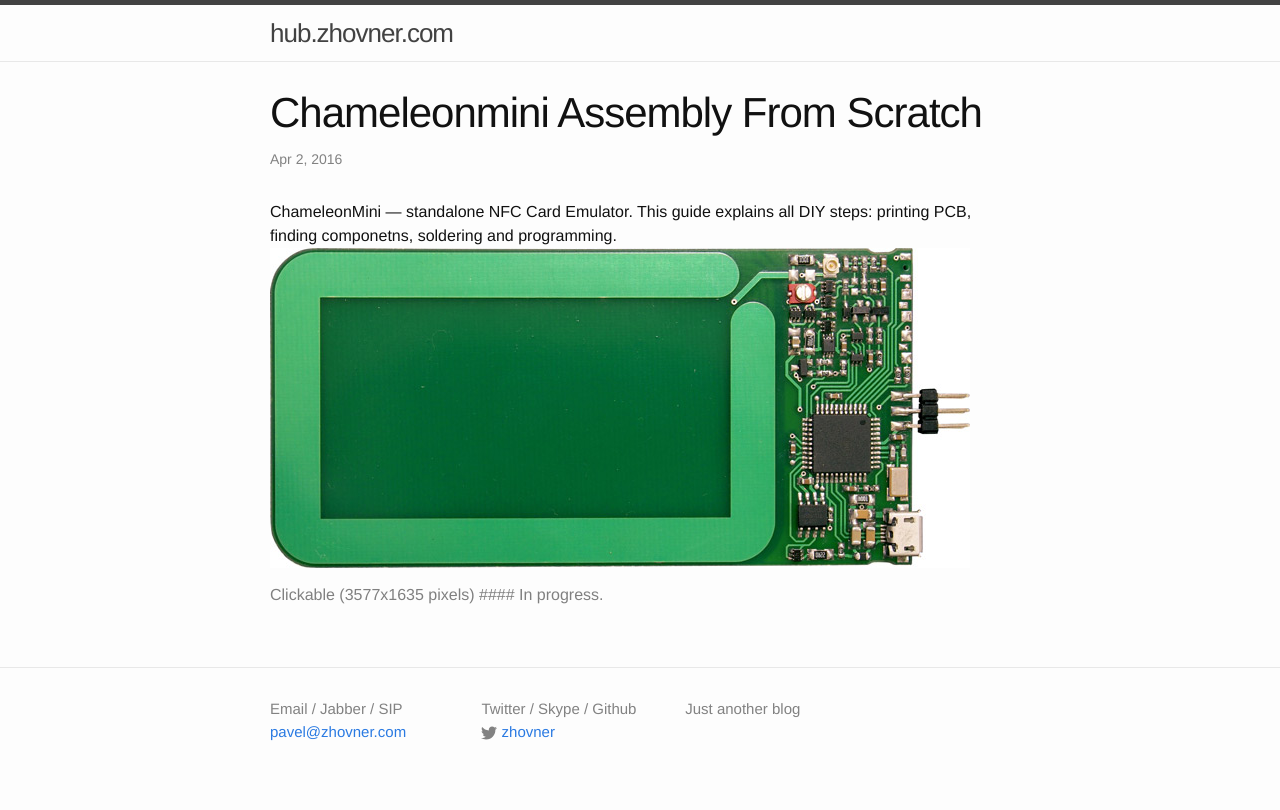
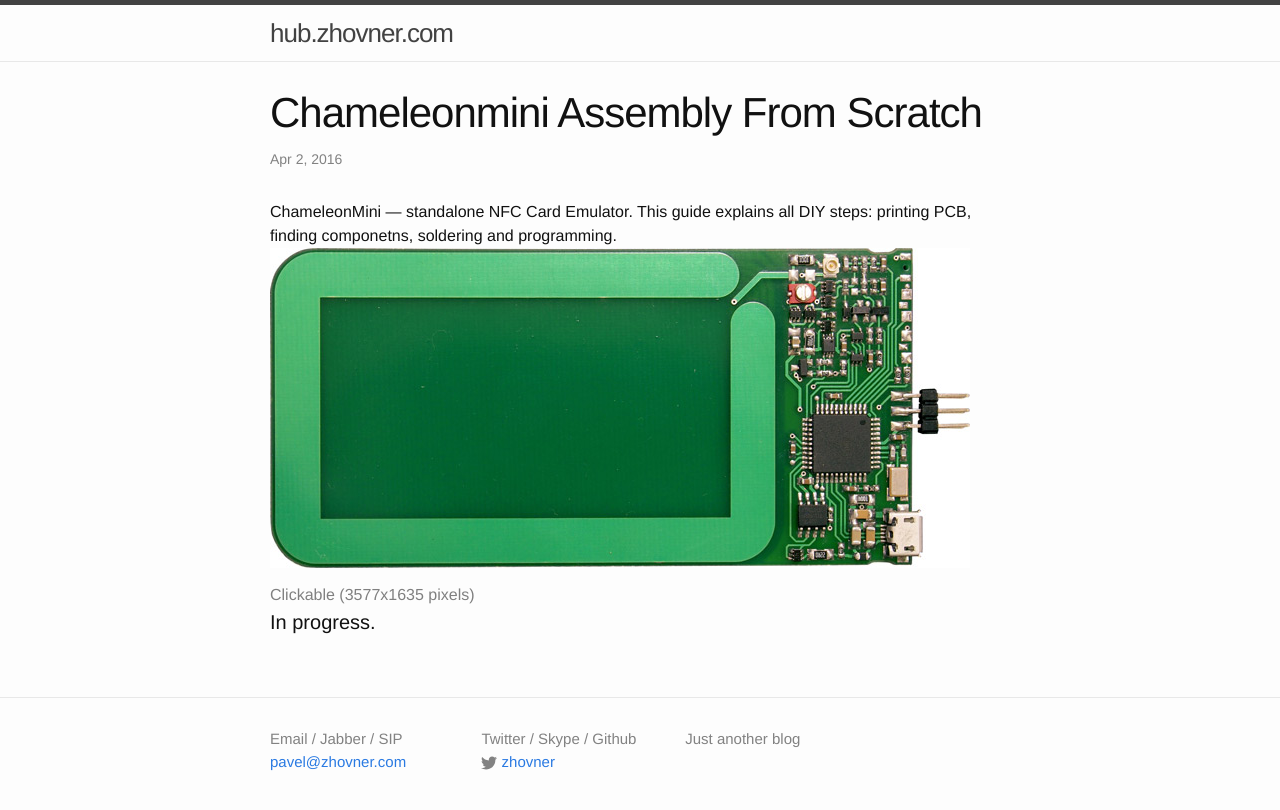
Before and after one commit to zhovner/zhovner.github.com, a Jekyll site: the page built from _posts/2016-04-2-ChameleonMini-assembly-from-scratch.markdown, in a window 1280 px wide. Shown: the top 810 px of the page. Built offline with Jekyll 4.4.1, drawn with Linux system fonts in a browser that asks for light colours; comment, search, counter and statistics services are not loaded.

Commit message:
chameleon

```diff
--- a/_posts/2016-04-2-ChameleonMini-assembly-from-scratch.markdown
+++ b/_posts/2016-04-2-ChameleonMini-assembly-from-scratch.markdown
@@ -5,7 +5,7 @@
 
 ChameleonMini — standalone NFC Card Emulator. This guide explains all DIY steps: printing PCB, finding componetns, soldering and programming.
 <a href="/img/ChameleonMini_full.jpg"><img alt="ChameleonMini NFC Card Emulator" src="/img/ChameleonMini.jpg" /></a>
-<font size=3 color=grey>Clickable (3577x1635 pixels)
+<font size=3 color=grey>Clickable (3577x1635 pixels)</font>
 
 
 
```
